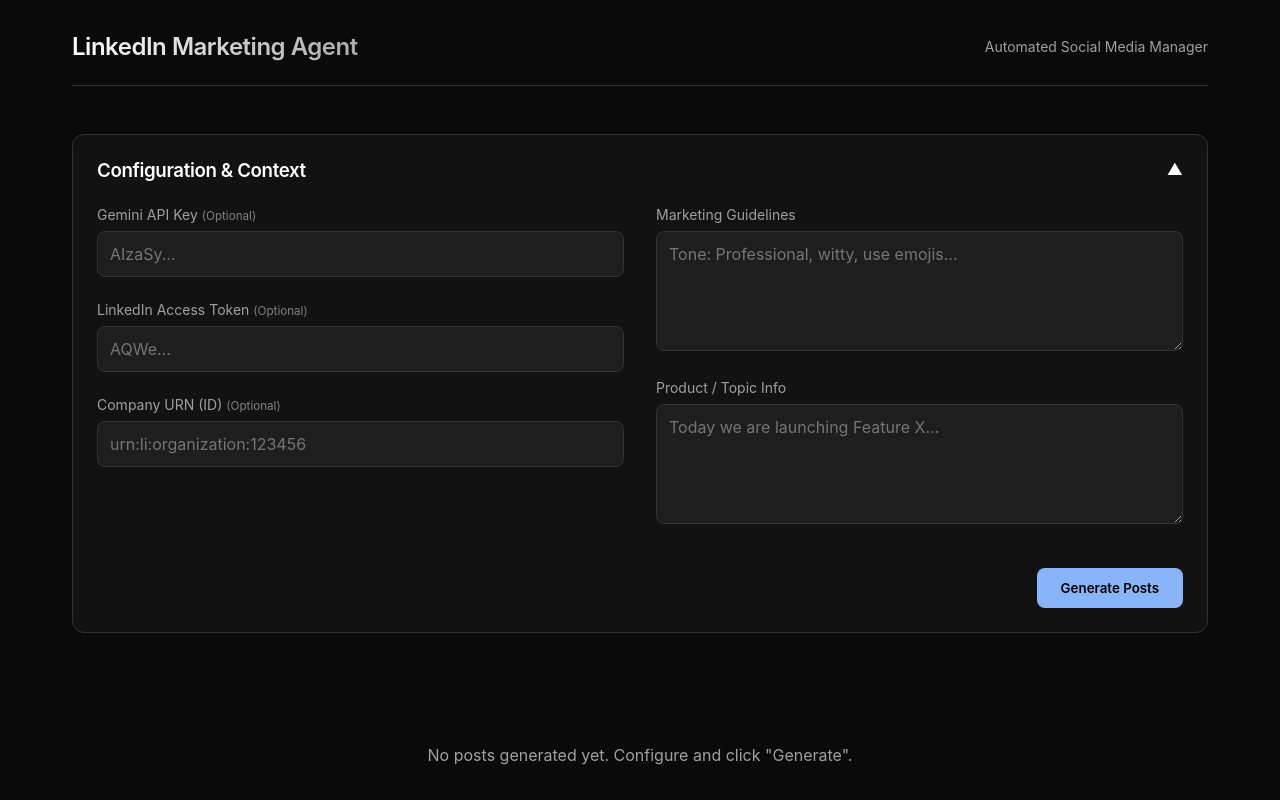
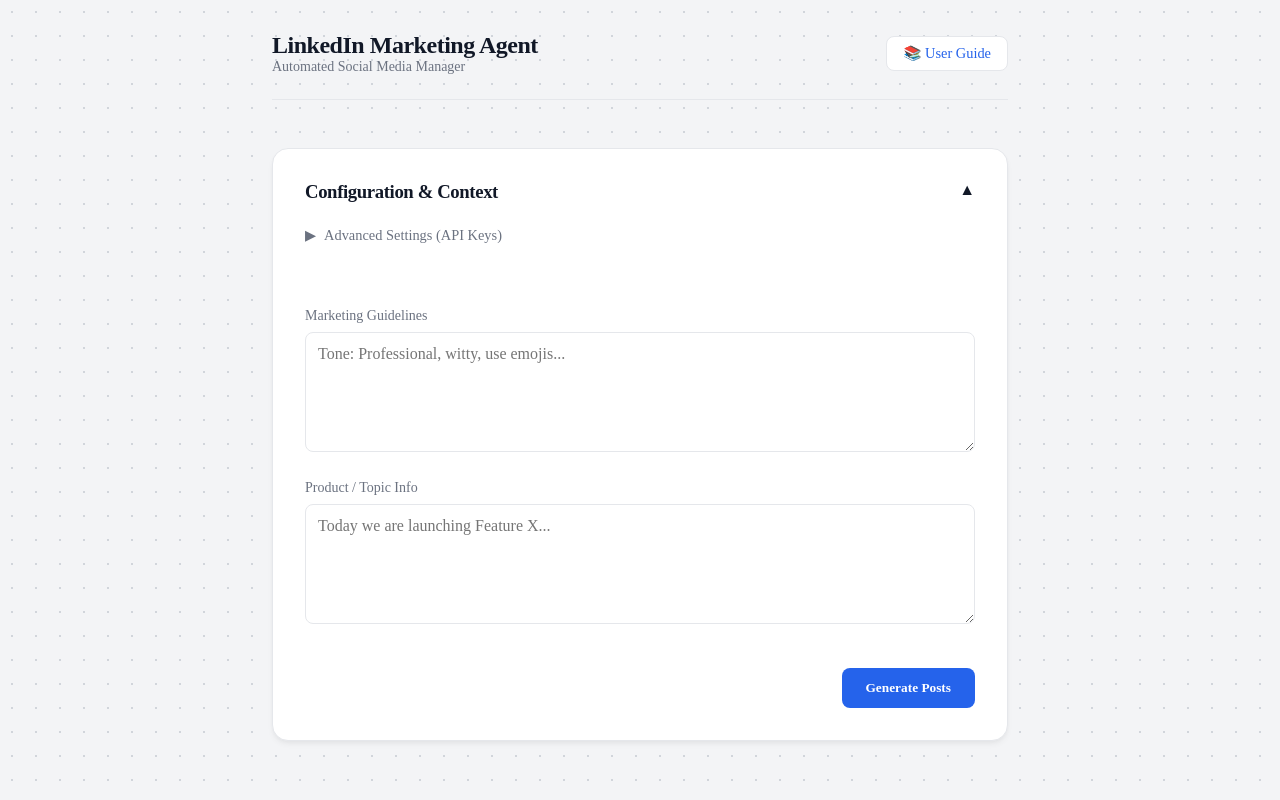
Before and after one commit to anilmittal86/GiantPerigee, a Next.js app: page / in a window 1280 px wide. Shown: the top 800 px of the page. Built offline with nearby package versions, Linux system fonts and the light colour scheme.

Commit message:
feat: upgrade UI, add user guide, and enable grounding

```diff
--- a/app/api/generate/route.js
+++ b/app/api/generate/route.js
@@ -27,7 +27,10 @@
         const genAI = new GoogleGenerativeAI(gemini_api_key);
         // User has access to gemini-2.0-flash
         console.log("Initializing Gemini model...");
-        const model = genAI.getGenerativeModel({ model: "gemini-2.0-flash" });
+        const model = genAI.getGenerativeModel({
+            model: "gemini-2.0-flash",
+            tools: [{ googleSearch: {} }],
+        });
 
         const prompt = `Role: You are the Lead Content Strategist for a cutting-edge firm.
 
--- a/app/components/Configuration.js
+++ b/app/components/Configuration.js
@@ -12,6 +12,7 @@
     });
 
     const [isOpen, setIsOpen] = useState(true);
+    const [showAdvanced, setShowAdvanced] = useState(false);
 
     useEffect(() => {
         const saved = localStorage.getItem("linkedin-agent-config");
@@ -55,40 +56,65 @@
             {isOpen && (
                 <div style={{ marginTop: "1.5rem" }}>
                     <div className="grid">
-                        <div>
+                        <div style={{ marginBottom: "2rem" }}>
+                            <div
+                                style={{
+                                    display: "flex",
+                                    alignItems: "center",
+                                    cursor: "pointer",
+                                    color: "var(--text-dim)",
+                                    fontSize: "0.9rem",
+                                    userSelect: "none"
+                                }}
+                                onClick={() => setShowAdvanced(!showAdvanced)}
+                            >
+                                <span style={{ marginRight: "0.5rem" }}>{showAdvanced ? "▼" : "▶"}</span>
+                                <span>Advanced Settings (API Keys)</span>
+                            </div>
+
+                            {showAdvanced && (
+                                <div style={{
+                                    marginTop: "1rem",
+                                    padding: "1.5rem",
+                                    background: "var(--surface-highlight)",
+                                    borderRadius: "8px",
+                                    border: "1px solid var(--border)"
+                                }}>
                                     <div className="form-group">
-                                <label className="label">Gemini API Key <small style={{ fontWeight: 'normal', color: 'gray' }}>(Optional)</small></label>
+                                        <label className="label">Gemini API Key</label>
                                         <input
                                             type="password"
                                             name="geminiKey"
                                             className="input"
                                             value={config.geminiKey}
-                                    placeholder="AIzaSy..."
+                                            placeholder="Leave empty to use server env var"
                                             onChange={handleChange}
                                         />
                                     </div>
                                     <div className="form-group">
-                                <label className="label">LinkedIn Access Token <small style={{ fontWeight: 'normal', color: 'gray' }}>(Optional)</small></label>
+                                        <label className="label">LinkedIn Access Token</label>
                                         <input
                                             type="password"
                                             name="linkedinToken"
                                             className="input"
                                             value={config.linkedinToken}
-                                    placeholder="AQWe..."
+                                            placeholder="Leave empty to use server env var"
                                             onChange={handleChange}
                                         />
                                     </div>
                                     <div className="form-group">
-                                <label className="label">Company URN (ID) <small style={{ fontWeight: 'normal', color: 'gray' }}>(Optional)</small></label>
+                                        <label className="label">Company URN (ID)</label>
                                         <input
                                             type="text"
                                             name="linkedinUrn"
                                             className="input"
                                             value={config.linkedinUrn}
-                                    placeholder="urn:li:organization:123456"
+                                            placeholder="urn:li:organization:..."
                                             onChange={handleChange}
                                         />
                                     </div>
+                                </div>
+                            )}
                         </div>
 
                         <div>
--- a/app/globals.css
+++ b/app/globals.css
@@ -1,21 +1,24 @@
 :root {
-  --background: #0a0a0a;
-  --surface: #121212;
-  --surface-highlight: #1E1E1E;
-  --primary: #8AB4F8; /* Google Blue-ish, or change to something strictly defined */
-  --primary-glow: rgba(138, 180, 248, 0.4);
-  --text-main: #FFFFFF;
-  --text-dim: #A0A0A0;
-  --border: #333333;
-  --accent: #BB86FC; /* Violet accent */
-  --success: #03DAC6;
-  --font-sans: 'Inter', -apple-system, BlinkMacSystemFont, "Segoe UI", Roboto, Helvetica, Arial, sans-serif;
+  --background: #f3f4f6;
+  /* Light Gray/Slate for contrast */
+  --surface: #ffffff;
+  /* White cards */
+  --surface-highlight: #f9fafb;
+  --primary: #2563eb;
+  /* Stronger Blue */
+  --primary-glow: rgba(37, 99, 235, 0.2);
+  --text-main: #111827;
+  --text-dim: #6b7280;
+  --border: #e5e7eb;
+  --font-sans: var(--font-geist-sans), 'Inter', -apple-system, sans-serif;
 }
 
 body {
   margin: 0;
   padding: 0;
   background-color: var(--background);
+  background-image: radial-gradient(#d1d5db 1px, transparent 1px);
+  background-size: 24px 24px;
   color: var(--text-main);
   font-family: var(--font-sans);
   -webkit-font-smoothing: antialiased;
@@ -25,19 +28,27 @@
   box-sizing: border-box;
 }
 
-h1, h2, h3, h4, h5, h6 {
+h1,
+h2,
+h3,
+h4,
+h5,
+h6 {
   margin: 0;
   font-weight: 600;
   letter-spacing: -0.02em;
 }
 
-input, textarea, button {
+input,
+textarea,
+button {
   font-family: inherit;
 }
 
 /* Utilities */
 .container {
-  max-width: 1200px;
+  max-width: 800px;
+  /* Reduced width for better reading flow in single col */
   margin: 0 auto;
   padding: 2rem;
 }
@@ -53,30 +64,31 @@
 
 .header h1 {
   font-size: 1.5rem;
-  background: linear-gradient(90deg, #FFFFFF, #AAAAAA);
-  -webkit-background-clip: text;
-  -webkit-text-fill-color: transparent;
+  color: var(--text-main);
+  /* Removed gradient for cleaner light look */
 }
 
 .card {
   background: var(--surface);
   border: 1px solid var(--border);
-  border-radius: 12px;
-  padding: 1.5rem;
+  border-radius: 16px;
+  padding: 2rem;
   height: 100%;
   display: flex;
   flex-direction: column;
-  transition: transform 0.2s, box-shadow 0.2s;
+  transition: all 0.2s ease;
+  box-shadow: 0 4px 6px -1px rgba(0, 0, 0, 0.05), 0 2px 4px -1px rgba(0, 0, 0, 0.03);
 }
 
 .card:hover {
   border-color: var(--primary);
-  box-shadow: 0 0 15px var(--primary-glow);
+  box-shadow: 0 20px 25px -5px rgba(0, 0, 0, 0.05), 0 10px 10px -5px rgba(0, 0, 0, 0.02);
+  transform: translateY(-2px);
 }
 
 .btn {
   background: var(--primary);
-  color: #000;
+  color: #fff;
   border: none;
   padding: 0.75rem 1.5rem;
   border-radius: 8px;
@@ -90,13 +102,14 @@
 }
 
 .btn-secondary {
-  background: var(--surface-highlight);
-  color: var(--text-main);
+  background: #fff;
+  color: var(--primary);
   border: 1px solid var(--border);
 }
 
 .btn-secondary:hover {
-  background: #2a2a2a;
+  background: var(--surface);
+  border-color: var(--primary);
 }
 
 .form-group {
@@ -108,22 +121,26 @@
   margin-bottom: 0.5rem;
   font-size: 0.875rem;
   color: var(--text-dim);
+  font-weight: 500;
 }
 
-.input, .textarea {
+.input,
+.textarea {
   width: 100%;
   padding: 0.75rem;
-  background: var(--surface-highlight);
+  background: #fff;
   border: 1px solid var(--border);
   border-radius: 8px;
   color: var(--text-main);
   font-size: 1rem;
-  transition: border-color 0.2s;
+  transition: border-color 0.2s, box-shadow 0.2s;
 }
 
-.input:focus, .textarea:focus {
+.input:focus,
+.textarea:focus {
   outline: none;
   border-color: var(--primary);
+  box-shadow: 0 0 0 2px var(--primary-glow);
 }
 
 .textarea {
@@ -133,7 +150,8 @@
 
 .grid {
   display: grid;
-  grid-template-columns: repeat(auto-fit, minmax(300px, 1fr));
+  grid-template-columns: 1fr;
+  /* Single column stack */
   gap: 2rem;
 }
 
@@ -147,6 +165,17 @@
   margin-bottom: 1rem;
 }
 
-.badge-blue { background: rgba(138, 180, 248, 0.2); color: var(--primary); }
-.badge-purple { background: rgba(187, 134, 252, 0.2); color: var(--accent); }
-.badge-green { background: rgba(3, 218, 198, 0.2); color: var(--success); }
+.badge-blue {
+  background: #e8f0fe;
+  color: var(--primary);
+}
+
+.badge-purple {
+  background: #f3e8fd;
+  color: var(--accent);
+}
+
+.badge-green {
+  background: #e6f4ea;
+  color: var(--success);
+}
--- a/app/page.js
+++ b/app/page.js
@@ -1,5 +1,6 @@
 "use client";
 
+import Link from "next/link";
 import { useState } from "react";
 import Configuration from "./components/Configuration";
 import PostGenerator from "./components/PostGenerator";
@@ -37,10 +38,15 @@
     return (
         <div className="container">
             <header className="header">
-                <h1>LinkedIn Marketing Agent</h1>
-                <div style={{ fontSize: "0.875rem", color: "var(--text-dim)" }}>
-                    Automated Social Media Manager
+                <div>
+                    <h1>LinkedIn Marketing Agent</h1>
+                    <div style={{ fontSize: "0.875rem", color: "var(--text-dim)" }}>
+                        Automated Social Media Manager
+                    </div>
                 </div>
+                <Link href="/guide" className="btn-secondary" style={{ textDecoration: "none", padding: "0.5rem 1rem", borderRadius: "8px", fontSize: "0.9rem" }}>
+                    📚 User Guide
+                </Link>
             </header>
 
             <main>
```
Also changed, not shown: app/components/PostGenerator.js (+35 -5 lines), app/guide/page.js (added, +98 -0 lines). Lines whose indentation alone changed are shown as unchanged.
